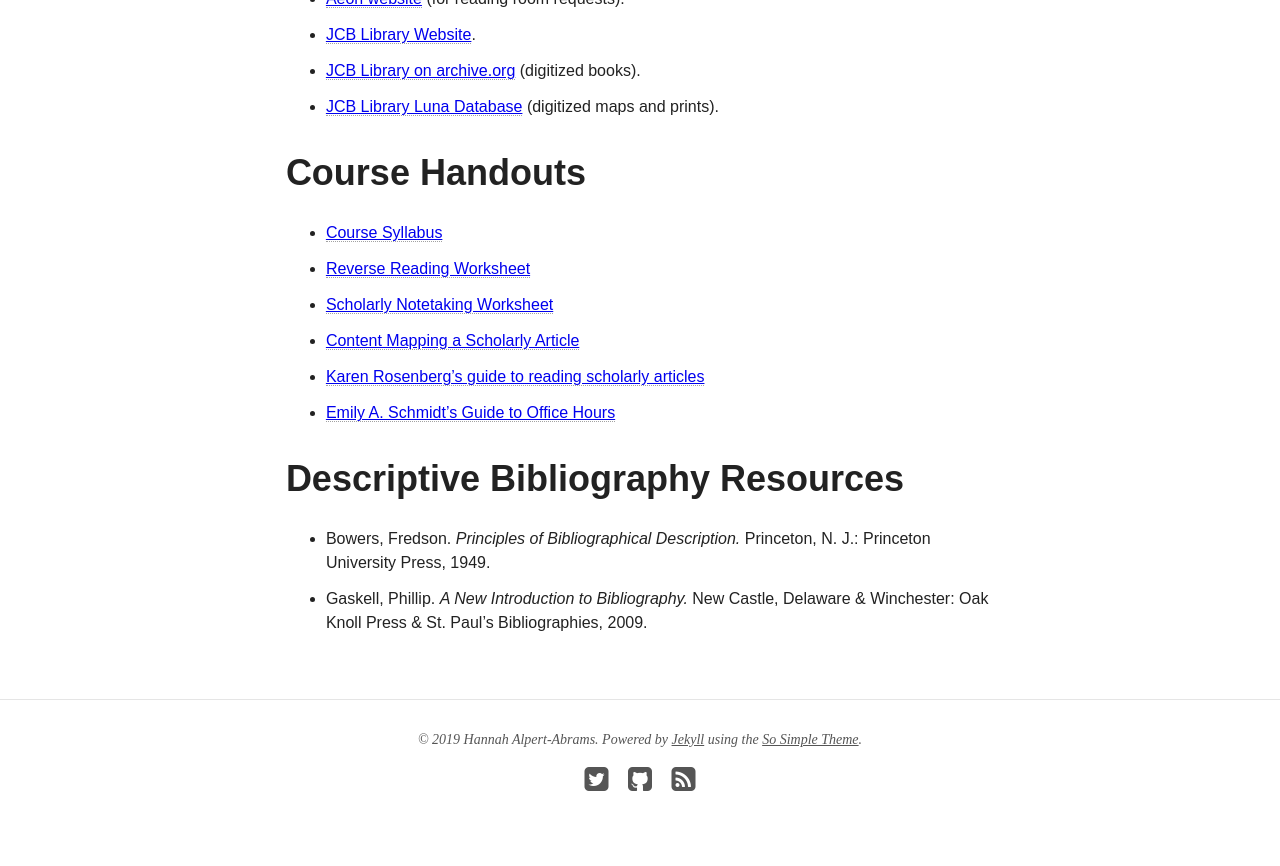
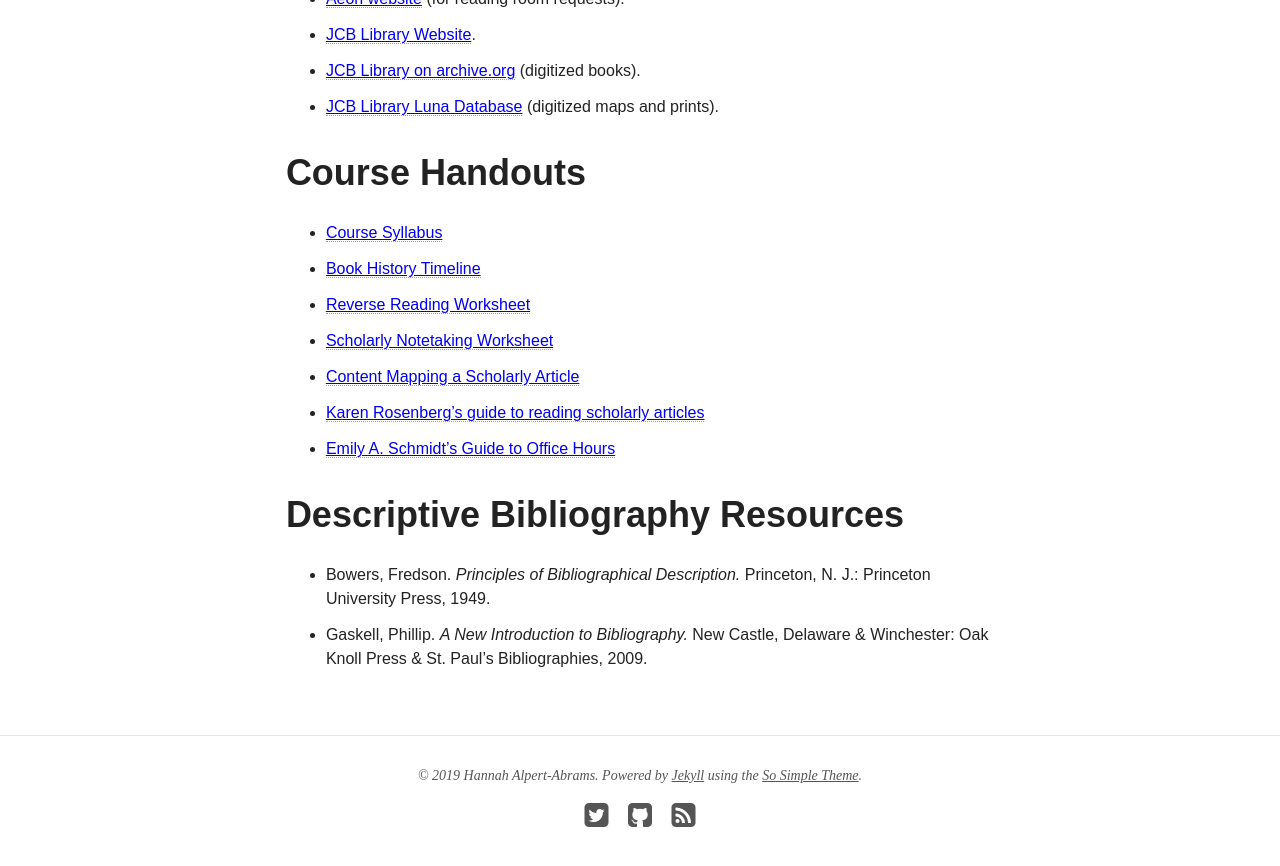
Before and after one commit to halperta/2019-bookhistory, a Jekyll site: the page built from resources/index.md, in a window 1280 px wide and 900 px high, scrolled down 686 px. Shown: the top 866 px of the window. Built offline with Jekyll 4.4.1, drawn with Linux system fonts in a browser that asks for light colours; nearby versions of some CDN libraries.

Commit message:
adding timeline

```diff
--- a/resources/index.md
+++ b/resources/index.md
@@ -12,6 +12,7 @@ Image:
 
 # Course Handouts
 * [Course Syllabus](../pdf/BookHistorySyllabusSpring2019.pdf)
+* [Book History Timeline](https://cdn.knightlab.com/libs/timeline3/latest/embed/index.html?source=1nmjjmnLfNY4_CDkFkp5s7FcaOu4gI614B-HVVGuo7ks&font=Default&lang=en&initial_zoom=2&height=650)
 * [Reverse Reading Worksheet](https://docs.google.com/document/d/1FP-nKyqed5Mv-LaU3rFCebSIxDG8bfKzHTZeQAEnJMk/edit)
 * [Scholarly Notetaking Worksheet](https://docs.google.com/document/d/1tWTlvAqcI_OvgIKl3ZWHZxF_ZV2A8QJ-jtt7xD5kTPY/edit)
 * [Content Mapping a Scholarly Article](https://docs.google.com/document/d/14Hp_n_fmq9zocIsg0mGtwuWRtLZaj4LmndIJq5QSq3Y/edit)
```
